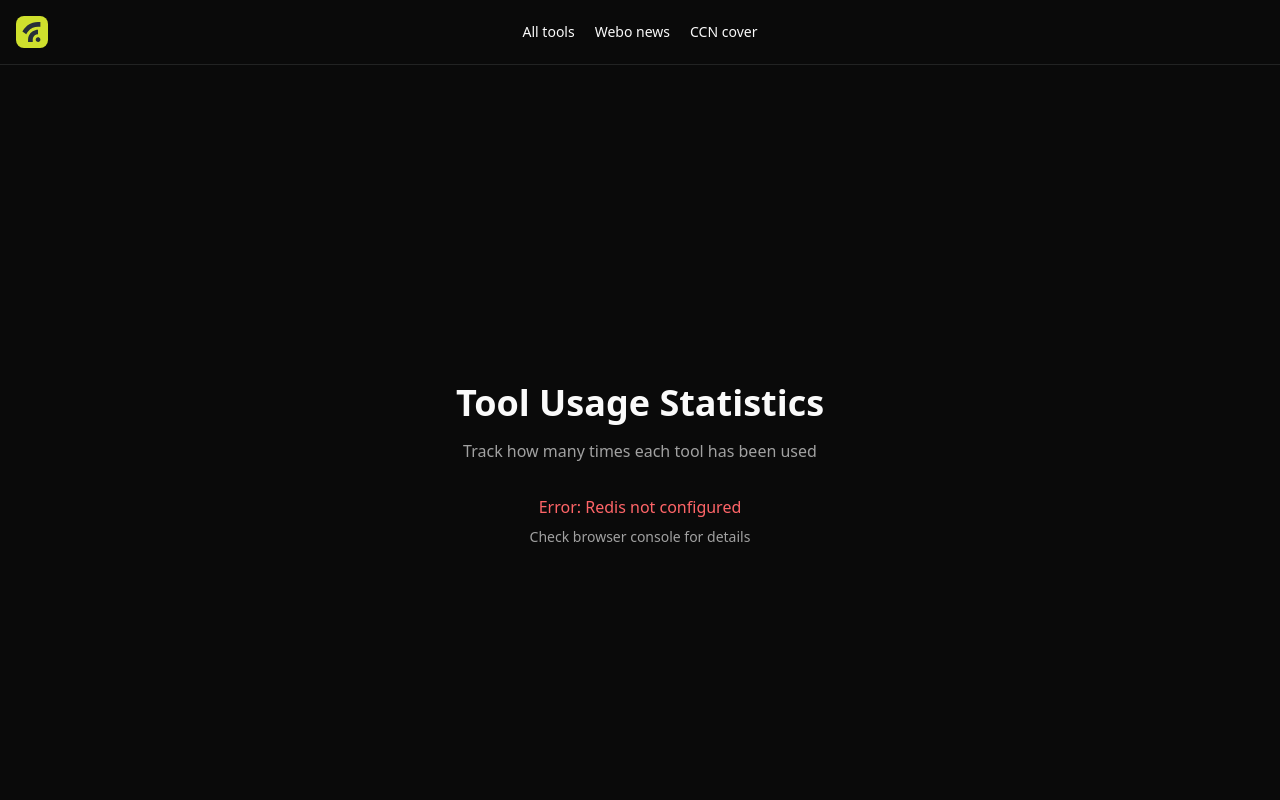
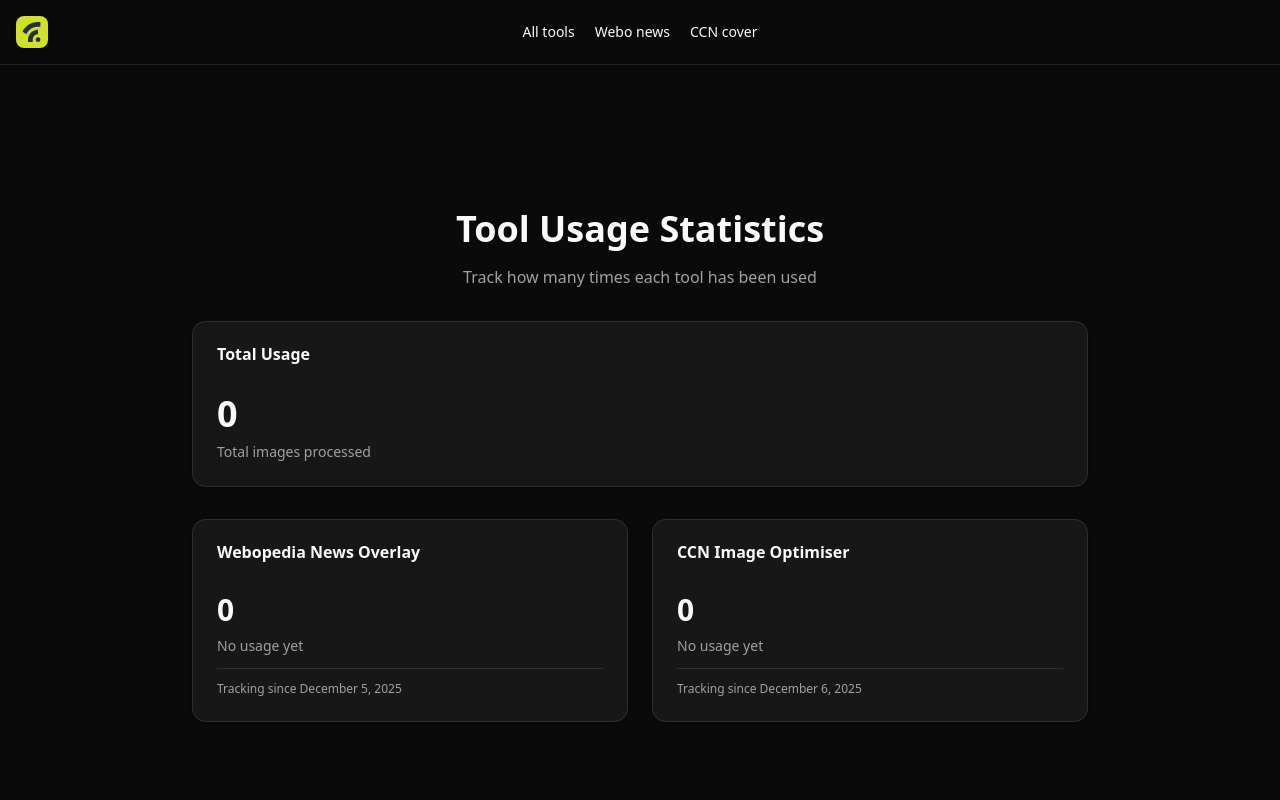
Before and after one commit to find-arvid/image-tools, a Next.js app: page /statistics in a window 1280 px wide. Shown: the top 800 px of the page. Built offline with nearby package versions, Linux system fonts and the light colour scheme.

Commit message:
Improve error handling: show 0s instead of error when Redis not configured

```diff
--- a/app/statistics/page.tsx
+++ b/app/statistics/page.tsx
@@ -44,7 +44,6 @@ export default function StatisticsPage() {
     'ccn-image-optimiser': 0,
   });
   const [loading, setLoading] = useState(true);
-  const [error, setError] = useState<string | null>(null);
   const trackingStartDate = new Date('2025-12-06'); // Tracking start date
 
   useEffect(() => {
@@ -57,15 +56,24 @@ export default function StatisticsPage() {
         const data = await response.json();
         console.log('Fetched stats data:', data); // Debug log
 
-        // Check if there's an error in the response
+        // If there's an error (e.g., Redis not configured), just use 0s
+        // Don't show an error to the user, just show empty stats
         if (data.error) {
-          console.error('API returned error:', data.error);
-          setError(data.error);
+          console.warn('API returned error (showing 0s):', data.error);
+          setStats({
+            'webo-news-overlay': 0,
+            'ccn-image-optimiser': 0,
+          });
         } else {
           setStats(data);
         }
       } catch (err) {
-        setError(err instanceof Error ? err.message : 'An error occurred');
+        // If there's a network error, just keep showing 0s
+        console.error('Error fetching stats:', err);
+        setStats({
+          'webo-news-overlay': 0,
+          'ccn-image-optimiser': 0,
+        });
       } finally {
         setLoading(false);
       }
@@ -91,11 +99,6 @@ export default function StatisticsPage() {
 
         {loading ? (
           <div className="text-center text-muted-foreground">Loading statistics...</div>
-        ) : error ? (
-          <div className="text-center">
-            <div className="text-destructive mb-2">Error: {error}</div>
-            <p className="text-sm text-muted-foreground">Check browser console for details</p>
-          </div>
         ) : (
           <>
             <Card>
@@ -146,7 +149,7 @@ export default function StatisticsPage() {
                       : 'No usage yet'}
                   </p>
                   <p className="text-xs text-muted-foreground mt-3 pt-3 border-t border-border">
-                    Tracking since {new Date().toLocaleDateString('en-US', { year: 'numeric', month: 'long', day: 'numeric' })}
+                    Tracking since {trackingStartDate.toLocaleDateString('en-US', { year: 'numeric', month: 'long', day: 'numeric' })}
                   </p>
                 </CardContent>
               </Card>
```
